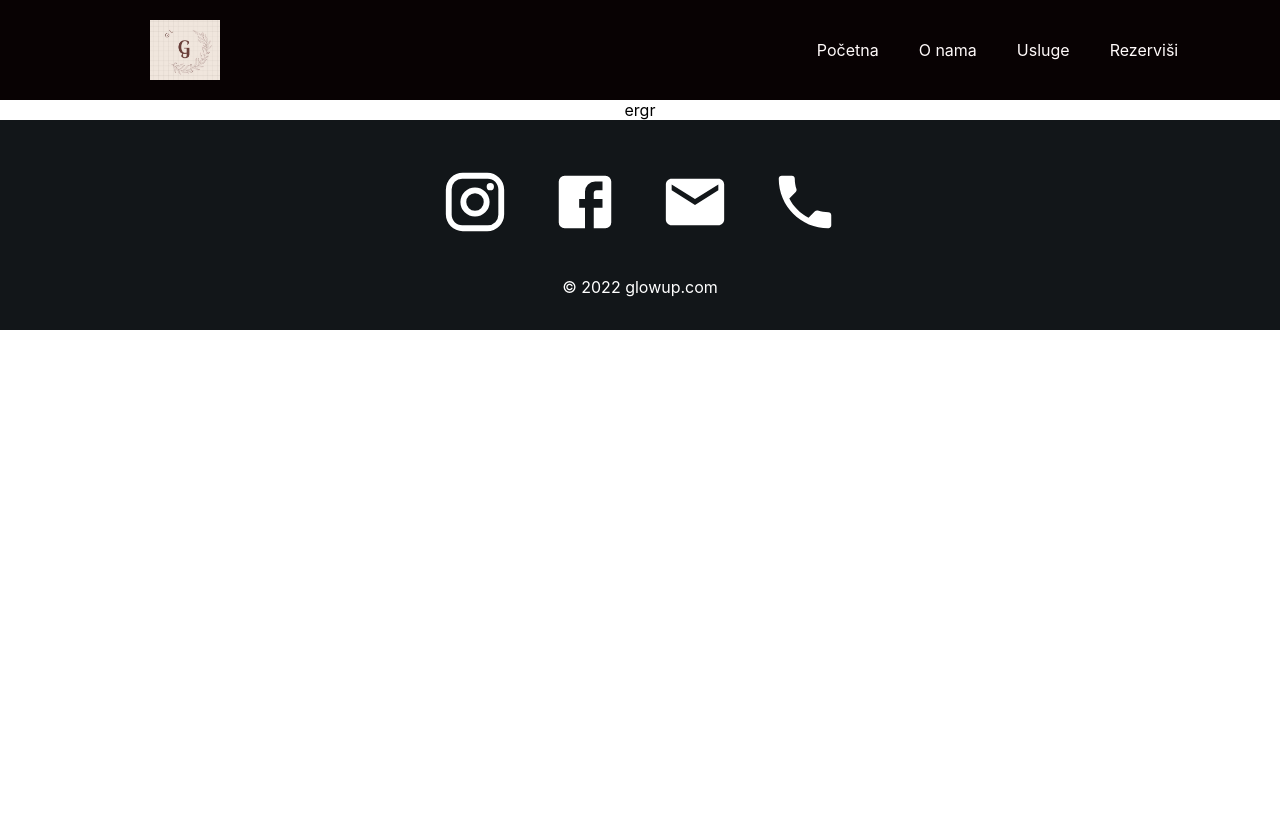
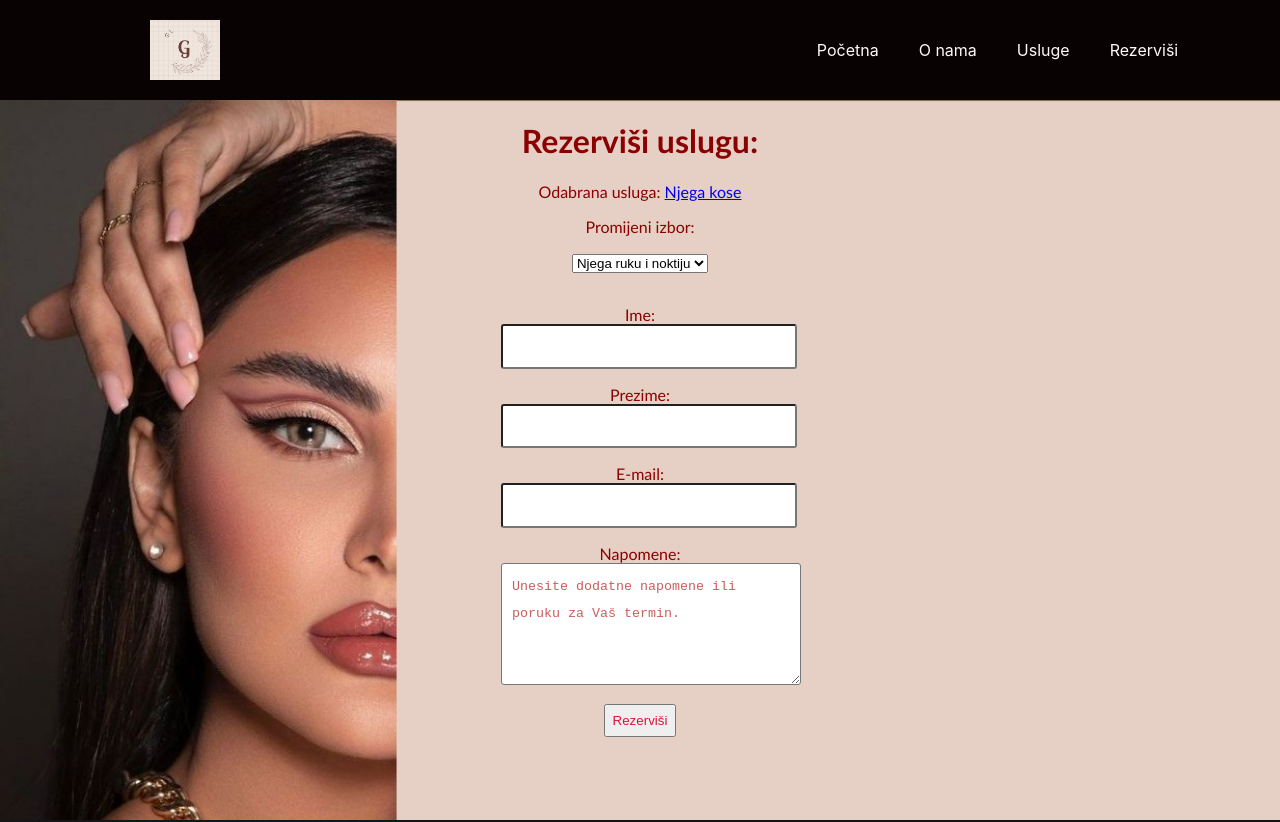
Before and after one commit to ehasanovic4/tsi-projekat-frontend, a React (Create React App) app: page /Rezervisi in a window 1280 px wide. Shown: the top 822 px of the page. Before the commit the page ends 800 px from the top, so only its background shows below. Built offline with nearby package versions, Linux system fonts and the light colour scheme.

Commit message:
Kanita: Dodane forme za popunjavanje na stranicu 'Rezervisi'

```diff
--- a/src/pages/Pocetna.js
+++ b/src/pages/Pocetna.js
@@ -11,7 +11,7 @@ function Pocetna() {
         <h1>GLOW UP</h1>
         <p>Mjesto gdje brinemo o Vašoj ljepoti</p>
         <Link to="/Rezervisi">
-          <button> Rezervisi vec danas </button>
+          <button> Rezerviši već danas </button>
         </Link>
       </div>
     </div>
--- a/src/pages/Rezervisi.js
+++ b/src/pages/Rezervisi.js
@@ -1,10 +1,53 @@
+
 import React from 'react'
+import SlikaPozadine from "../assets/slika1.png"
+import '../styles/Rezervisi.css'
+import {Link} from 'react-router-dom';
 
 function Rezervisi() {
   return (
-    <div>
-      ergr
+    <div className='pocetna' style={{backgroundImage: `url(${SlikaPozadine})`}}>
+      <div className='rezervisi'>
+      <h1>Rezerviši uslugu: </h1>
+     {/* ovdje kasnije dodati link na odabranu uslugu */ }
+      <label> Odabrana usluga: <Link to="/Usluge"> Njega kose </Link>
+    <p></p>
+    {/* ovo potencijalno razviti - da izbaci samo listu ostalih usluga */}
+      Promijeni izbor: <p></p>
+      <select>
+  <option value="Njega kose">Njega kose</option>
+  <option value="Njega lica">Njega lica</option>
+  <option selected value="Njega ruku i noktiju">Njega ruku i noktiju</option>
+  <option value="Njega tijela">Njega tijela</option>
+</select></label>
+      <p> </p>
+    <form>
+  <label>
+    Ime:
+    <input type="text"  style={{color: 'crimson', lineHeight : 2, padding: 7 }} name="ime"/>
+    <p></p></label>
+  <label>
+    Prezime:
+    <input type="text" style={{ color: 'crimson', lineHeight : 2, padding: 7 }} lastname="Prezime"/>
+    <p></p> </label>
+  <label>
+    E-mail:
+    <input type="text" style={{ color: 'crimson', lineHeight : 2, padding: 7 }} email="E-mail"/>
+    <p></p>
+  </label>
+  Napomene:
+  <textarea style={{ color: 'indianred', lineHeight : 2, padding: 10 }}>
+    Unesite dodatne napomene ili poruku za Vaš termin. </textarea>
+<p></p>
+{/* potencijalno jos dodati checkbox za 'Da li zelite primati obavijesti?' */}
+<input type="submit" style={{ color: 'crimson', lineHeight : 2, padding: 7 }} value="Rezerviši" />
+
+
+</form>
+
+
     </div>
+   </div>
   )
 }
 
--- a/src/styles/Pocetna.css
+++ b/src/styles/Pocetna.css
@@ -57,9 +57,7 @@
     align-items: center;
   }
   .headerContainer h1,
-  .headerContainer p {
-  }
-
+  .headerContainer p,
   .headerContainer {
     margin-left: 0px;
     border-radius: 10px;
--- /dev/null
+++ b/src/styles/Rezervisi.css
@@ -0,0 +1,60 @@
+.rezervisi {
+    width: 100%;
+  height: 90vh;
+  display: flex;
+  right: 80%;
+  align-items: center;
+  flex-direction: column;
+  background-repeat: no-repeat;
+  background-size: cover;
+ font-family: "Gill Sans", "Gill Sans MT", Calibri, "Trebuchet MS", sans-serif;
+  color:darkred;
+}
+
+.rezervisiTop {
+    width: 100%;
+    height: 60%;
+    background-position: center;
+    background-repeat: no-repeat;
+    background-size: cover;
+    font-family: "Gill Sans", "Gill Sans MT", Calibri, "Trebuchet MS", sans-serif;
+}
+
+.rezervisi.naslov {
+    align-items: center;
+    font-style: italic;
+    font-size: 100px;
+    color: crimson;
+
+  }
+
+  /* ovo doraditi za style */
+
+  .contact-form {
+    width: 60%;
+    margin: 0 auto;
+    margin-bottom: 30px;
+
+}
+
+input[type=text],
+input[type=email]
+select,
+textarea {
+    width: 100%;
+    padding: 7px;
+    border-radius: 3px;
+}
+
+textarea {
+    height: 100px;
+}
+
+input[type=checkbox] {
+    margin: 10px 5px 10px 0;
+
+}
+
+*:focus {
+    outline: none;
+}
```
